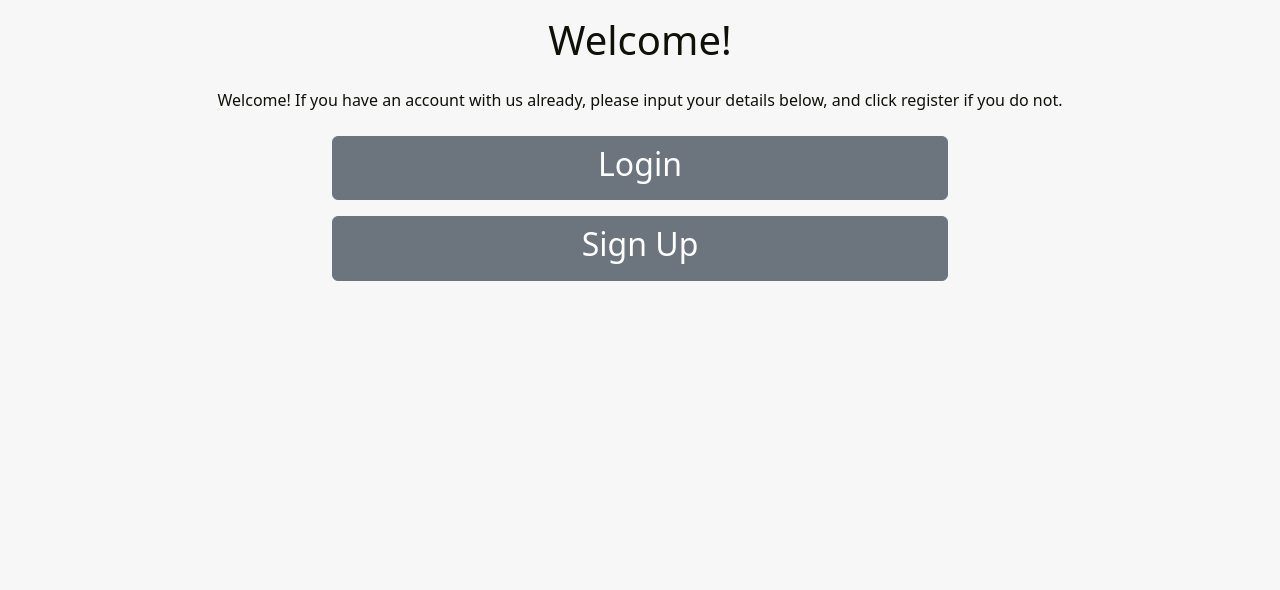
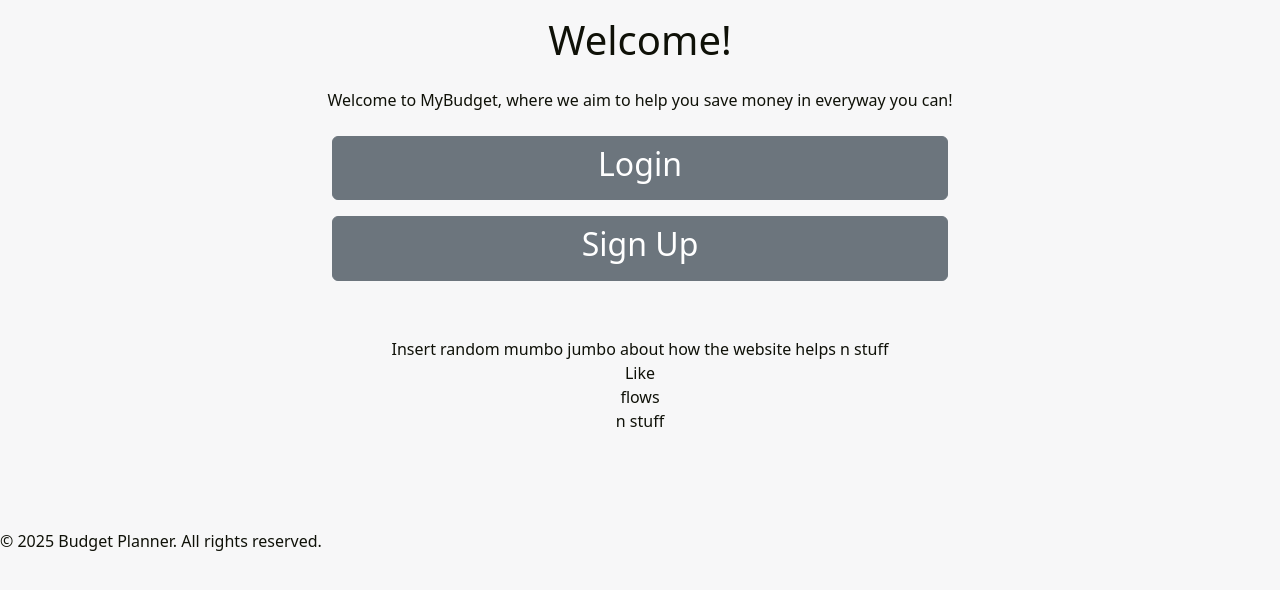
Before and after one commit to James-Schaffer/ibmHackathon2025Group3, a Flask app: template templates/welcome.html in a window 1280 px wide. Shown: the part 102-692 px from the top of the page. Run offline with Flask 3, Linux system fonts and the light colour scheme; the template is opened without the code that fills it, so the values that code supplies are empty.

Commit message:
Idek remember

```diff
--- a/templates/budget.html
+++ b/templates/budget.html
@@ -74,6 +74,7 @@
                         </div>
                     </div>
                 </div>
+                <!--use carousel bootstrap-->
                 <div class="row justify-content-center">
                     <div class="col">
                         <h1 class="text-center">
@@ -119,8 +120,8 @@
                 </div>
             </div>
         </main>
-        <footer>
-            <!-- place footer here -->
+        <footer class="my-5">
+            <p>© 2025 Budget Planner. All rights reserved.</p>
         </footer>
         <!-- Bootstrap JavaScript Libraries -->
         <script
@@ -130,5 +131,6 @@
             src="../static/Bootstrap/bootstrap.js"
         ></script>
         <script src="../static/loginSignup.js"></script>
+
     </body>
 </html>
--- a/templates/login.html
+++ b/templates/login.html
@@ -80,8 +80,8 @@
                 </div>
             </div>
         </main>
-        <footer>
-            <!-- place footer here -->
+        <footer class="my-5">
+            <p>© 2025 Budget Planner. All rights reserved.</p>
         </footer>
         <!-- Bootstrap JavaScript Libraries -->
         <script
--- a/templates/signup.html
+++ b/templates/signup.html
@@ -79,8 +79,8 @@
                 </div>
             </div>
         </main>
-        <footer>
-            <!-- place footer here -->
+        <footer class="my-5">
+            <p>© 2025 Budget Planner. All rights reserved.</p>
         </footer>
         <!-- Bootstrap JavaScript Libraries -->
         <script
--- a/templates/welcome.html
+++ b/templates/welcome.html
@@ -51,7 +51,7 @@
             <div class="container-xxl">
                 <div class="row">
                     <div class="col text-center">
-                        <p>Welcome! If you have an account with us already, please input your details below, and click register if you do not.</p>
+                        <p>Welcome to MyBudget, where we aim to help you save money in everyway you can!</p>
                     </div>
                 </div>
                 <div class="row justify-content-center">
@@ -65,11 +65,20 @@
                     </div>
                 </div>
             </div>
+            <div class="col-xl-12 col-lg-6 text-center">
+                <div class="p-5">
+                    Insert random mumbo jumbo about how the website helps n stuff <br>
+                    Like <br>
+                    flows <br>
+                    n stuff
+                </div>
+            </div>
+
         </main>
-        <footer>
-            <!-- place footer here -->
+        <footer class="my-5">
+            <p>© 2025 Budget Planner. All rights reserved.</p>
         </footer>
-        <!-- Bootstrap JavaScript Libraries -->
+            <!-- Bootstrap JavaScript Libraries -->
         <script
             src="https://cdn.jsdelivr.net/npm/@popperjs/core@2.11.8/dist/umd/popper.min.js"
         ></script>
```
